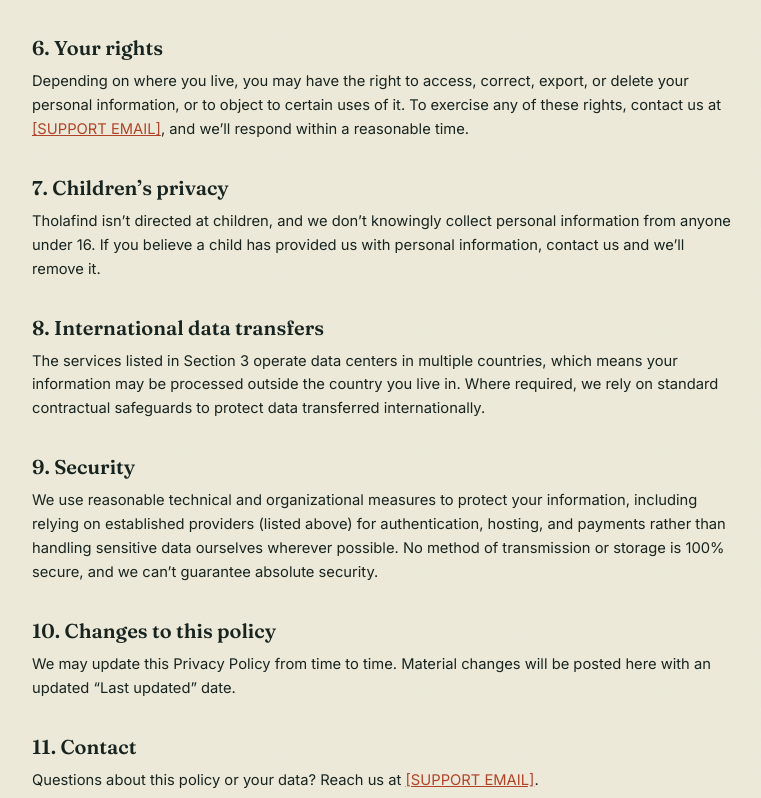
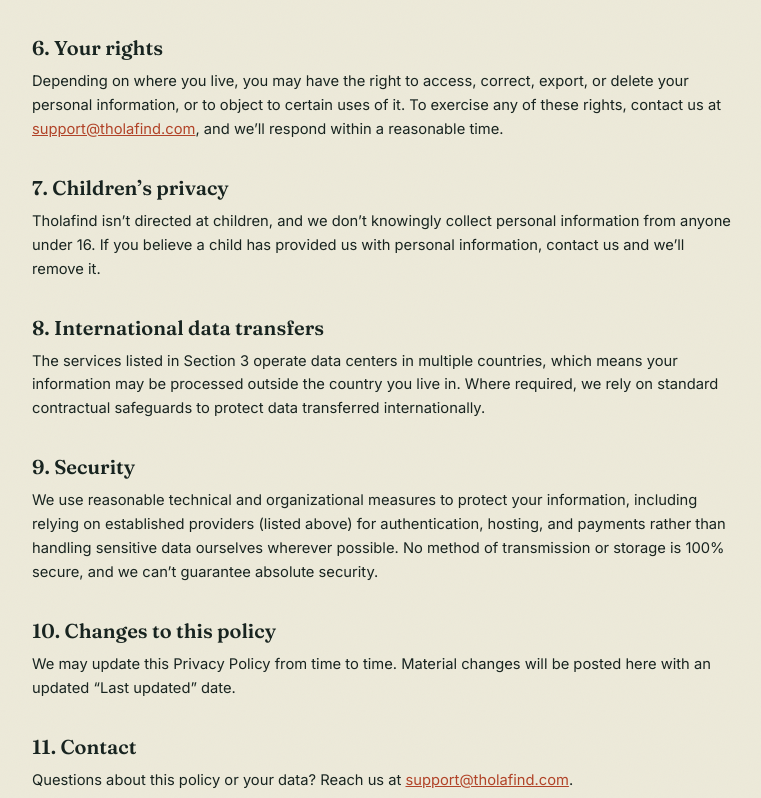
Before and after one commit to Mastermindddddd/Tholafind, a Next.js app: page /privacy in a window 1280 px wide. Shown: the part 1762-2560 px from the top of the page, without its empty margins (256-1017 px from the left). Built offline with nearby package versions, Linux system fonts and the light colour scheme; no server answers.

Commit message:
private page update

```diff
--- a/app/privacy/page.tsx
+++ b/app/privacy/page.tsx
@@ -129,8 +129,8 @@ export default function PrivacyPage() {
               Depending on where you live, you may have the right to access, correct, export, or
               delete your personal information, or to object to certain uses of it. To exercise any
               of these rights, contact us at{' '}
-              <a href="mailto:[SUPPORT EMAIL]" className="text-brick underline">
-                [SUPPORT EMAIL]
+              <a href="mailto:support@tholafind.com" className="text-brick underline">
+                support@tholafind.com
               </a>
               , and we&rsquo;ll respond within a reasonable time.
             </p>
@@ -178,8 +178,8 @@ export default function PrivacyPage() {
             <h2 className="font-display text-xl font-semibold text-ink">11. Contact</h2>
             <p className="mt-2">
               Questions about this policy or your data? Reach us at{' '}
-              <a href="mailto:[SUPPORT EMAIL]" className="text-brick underline">
-                [SUPPORT EMAIL]
+              <a href="mailto:support@tholafind.com" className="text-brick underline">
+                support@tholafind.com
               </a>
               .
             </p>
--- a/app/terms/page.tsx
+++ b/app/terms/page.tsx
@@ -197,8 +197,8 @@ export default function TermsPage() {
             <h2 className="font-display text-xl font-semibold text-ink">14. Contact</h2>
             <p className="mt-2">
               Questions about these Terms? Reach us at{' '}
-              <a href="mailto:cephas@tholafind.com" className="text-brick underline">
-                cephas@tholafind.com
+              <a href="mailto:support@tholafind.com" className="text-brick underline">
+                support@tholafind.com
               </a>
               .
             </p>
```
